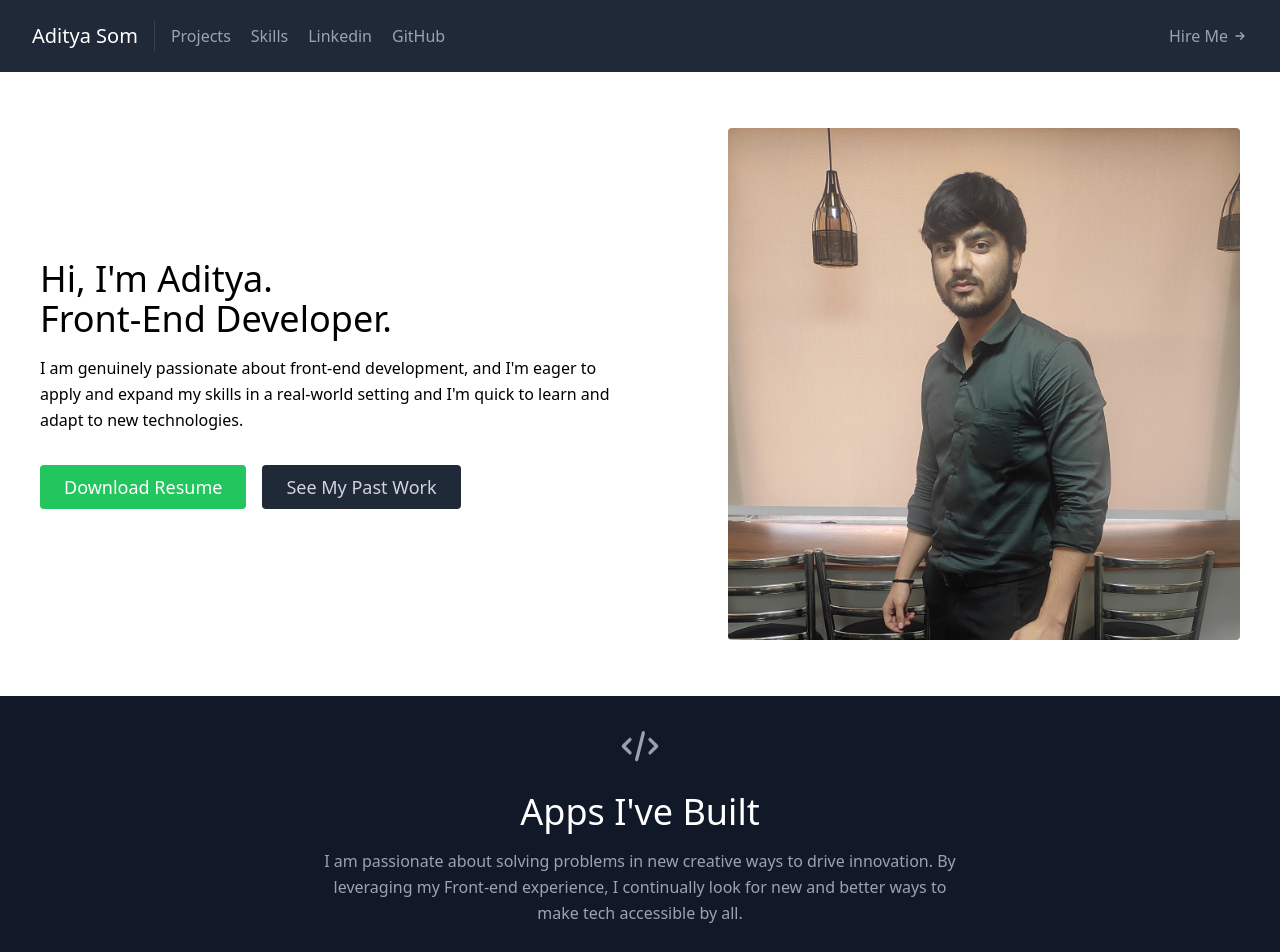
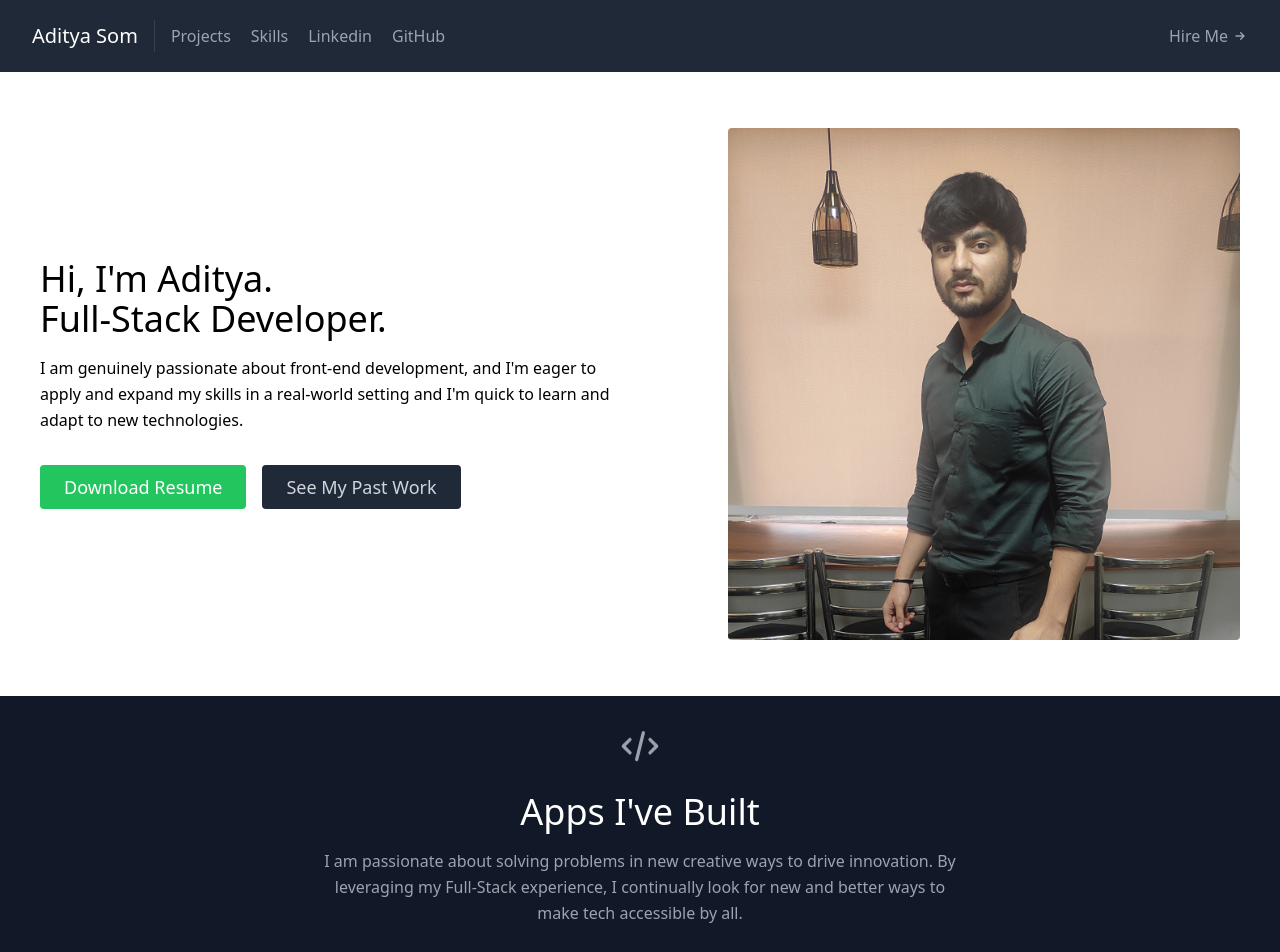
Before and after one commit to adityasoam55/my-portfolio, a React (Vite) app: page / in a window 1280 px wide. Shown: the top 952 px of the page. Built offline with nearby package versions, Linux system fonts and the light colour scheme.

Commit message:
About section upated

```diff
--- a/src/components/About.jsx
+++ b/src/components/About.jsx
@@ -23,7 +23,7 @@ export default function About() {
           <h1 className="title-font sm:text-4xl text-3xl mb-4 font-medium">
             Hi, I'm Aditya.
             <br className="lg:inline-block" />
-            Front-End Developer.
+            Full-Stack Developer.
           </h1>
           <p className="mb-8 leading-relaxed">
             I am genuinely passionate about front-end development, and I'm eager
--- a/src/components/Projects.jsx
+++ b/src/components/Projects.jsx
@@ -6,14 +6,14 @@ export default function Projects() {
   return (
     <section id="projects" className="text-gray-400 bg-gray-900 body-font">
       <div className="container px-5 py-10 mx-auto text-center lg:px-40">
-        <div className="flex flex-col w-full mb-10">
+        <div className="flex flex-col w-full mb-8">
           <HiOutlineCode className="mx-auto inline-block w-10 h-10 mb-4 animate-bounce" />
           <h1 className="sm:text-4xl text-3xl font-medium title-font mb-4 text-white">
             Apps I've Built
           </h1>
           <p className="lg:w-2/3 mx-auto leading-relaxed text-base">
             I am passionate about solving problems in new creative ways to drive
-            innovation. By leveraging my Front-end experience, I continually
+            innovation. By leveraging my Full-Stack experience, I continually
             look for new and better ways to make tech accessible by all.
           </p>
         </div>
```
